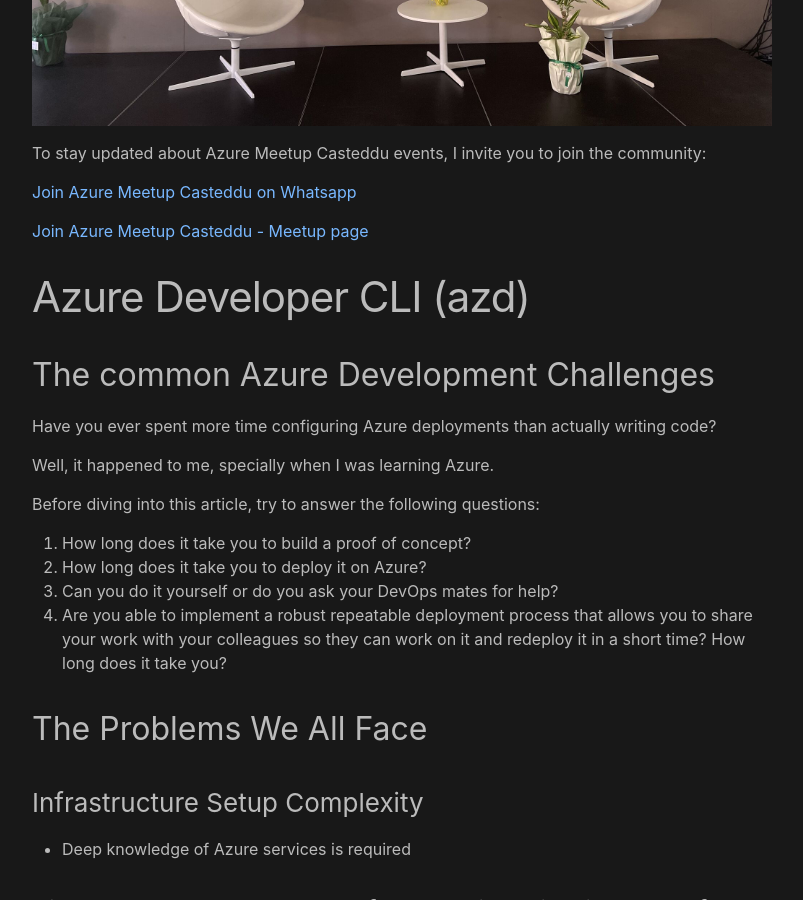
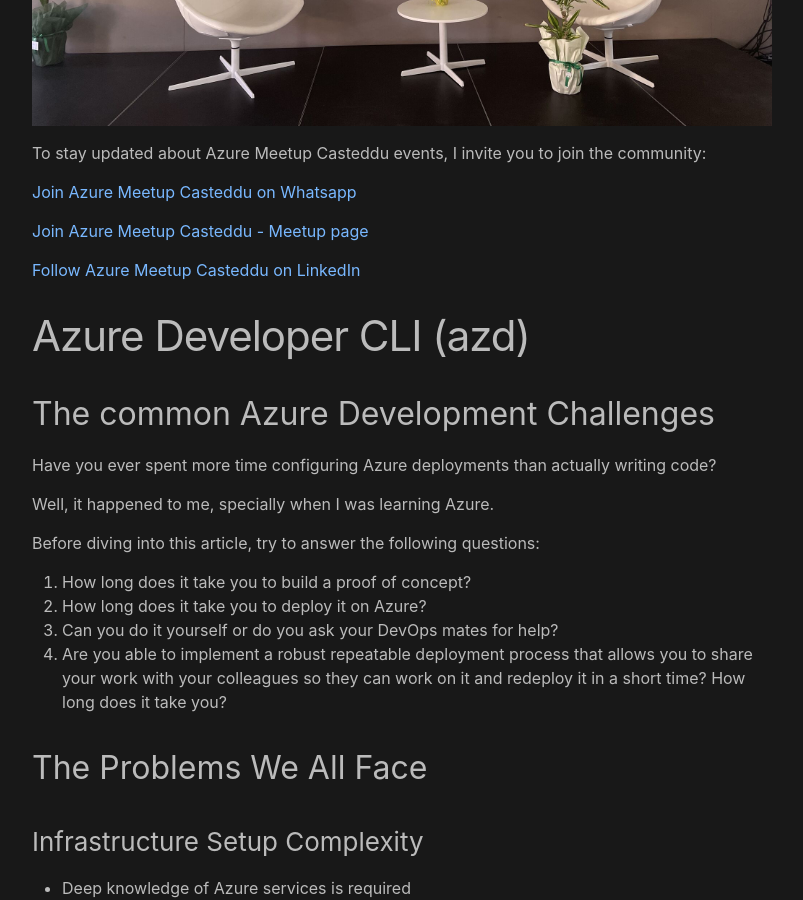
Before and after one commit to fabiocannas/blog, a Jekyll site: the page built from _posts/2025-07-27-The_Azure_Developers_Superpower_azd_CLI.md, in a window 1280 px wide and 900 px high, scrolled down 786 px. Shown: the whole window, without its empty margins (238-1041 px from the left). Built offline with Jekyll 4.4.1, drawn with Linux system fonts in a browser that asks for light colours; our own code applies the rules of GitHub Pages for plain Markdown files; some of the changed text lies outside the part shown.

Commit message:
added azure meetup casteddu linkedin url

```diff
--- a/_posts/2025-07-27-The_Azure_Developers_Superpower_azd_CLI.md
+++ b/_posts/2025-07-27-The_Azure_Developers_Superpower_azd_CLI.md
@@ -13,6 +13,8 @@ To stay updated about Azure Meetup Casteddu events, I invite you to join the com
 [Join Azure Meetup Casteddu on Whatsapp](https://chat.whatsapp.com/E1m2qrQ4V8E15OLgGAkWFg=)
 
 [Join Azure Meetup Casteddu - Meetup page](https://www.meetup.com/it-IT/azure-meetup-casteddu/)
+
+[Follow Azure Meetup Casteddu on LinkedIn](https://www.linkedin.com/company/azure-meetup-casteddu/posts/?feedView=all)
 
 # Azure Developer CLI (azd)
 
@@ -272,3 +274,5 @@ azd up
 [Join Azure Meetup Casteddu on Whatsapp](https://chat.whatsapp.com/E1m2qrQ4V8E15OLgGAkWFg=)
 
 [Join Azure Meetup Casteddu - Meetup page](https://www.meetup.com/it-IT/azure-meetup-casteddu/)
+
+[Follow Azure Meetup Casteddu on LinkedIn](https://www.linkedin.com/company/azure-meetup-casteddu/posts/?feedView=all)
```
